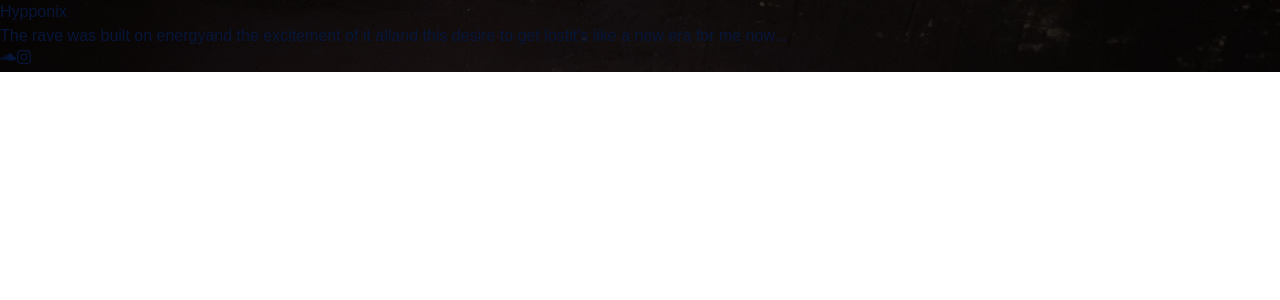
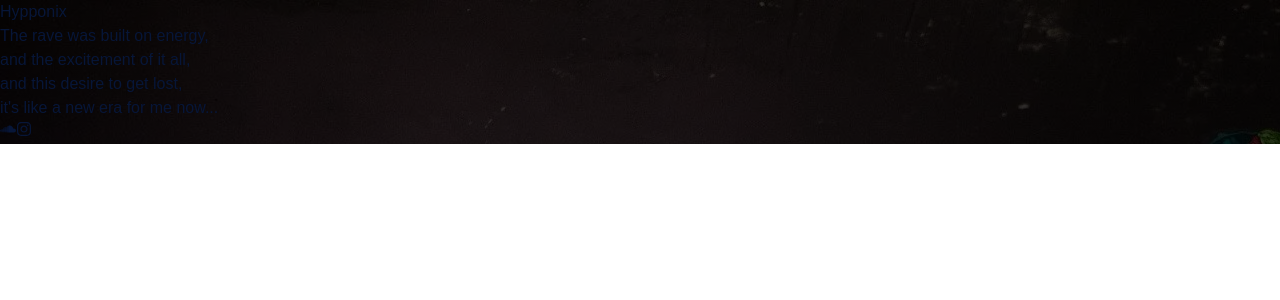
Before and after one commit to charlie-carpene/hypponix, a Next.js app: page / in a window 1280 px wide. Shown: the top 300 px of the page. Built offline with nearby package versions, Linux system fonts and the light colour scheme.

Commit message:
refactor: move title and description content closer to usage

```diff
--- a/src/app/components/Hero.tsx
+++ b/src/app/components/Hero.tsx
@@ -4,10 +4,7 @@ import { motion } from "framer-motion";
 
 import Link from "next/link";
 import { useCallback, useMemo, useState } from "react";
-import { FaSoundcloud, FaInstagram } from "react-icons/fa";
-
-
-
+import { FaInstagram, FaSoundcloud } from "react-icons/fa";
 
 const Hero = () => {
   const [isImageLoaded, setIsImageLoaded] = useState(false);
@@ -46,22 +43,6 @@ const Hero = () => {
     whileHover: { scale: 1.05 },
     whileTap: { scale: 0.95 },
   };
-
-  const titleContent = {
-      line1: "Hypponix",
-    };
-
-  const descriptions = {
-    main: {
-      line1: "The rave was built on energy",
-      line2: "and the excitement of it all",
-      line3: "and this desire to get lost",
-      line4: "it's like a new era for me now...",
-    },
-    imageAlt: "I'm playing",
-  };
-
-
 
   const imageProps = {
     mobile: {
@@ -106,29 +87,48 @@ const Hero = () => {
           <motion.div className="w-full mb-10 lg:mb-0" variants={itemVariants}>
             <h1 className="text-5xl sm:text-6xl md:text-7xl lg:text-8xl font-extrabold text-white mb-6">
               <motion.span className="inline-block" variants={itemVariants}>
-                {titleContent.line1}
+                Hypponix
               </motion.span>
             </h1>
             <motion.p
               className="text-base sm:text-lg md:text-xl lg:text-2xl text-white mb-6"
               variants={itemVariants}
             >
-              <span className="block">{descriptions.main.line1}</span>
-              <span className="block">{descriptions.main.line2}</span>
-              <span className="block">{descriptions.main.line3}</span>
-              <span className="block">{descriptions.main.line4}</span>
+              The rave was built on energy,
+              <br />
+              and the excitement of it all,
+              <br />
+              and this desire to get lost,
+              <br />
+              it&apos;s like a new era for me now...
             </motion.p>
             <motion.div
               className="flex flex-row justify-center md:justify-normal space-x-10 text-white"
               variants={itemVariants}
             >
-              <Link href="https://soundcloud.com/hypponix" target="_blank" rel="noopener noreferrer" className="w-auto">
-                <motion.button {...buttonAnimations} className="bg-primary flex items-center justify-center rounded-full">
+              <Link
+                href="https://soundcloud.com/hypponix"
+                target="_blank"
+                rel="noopener noreferrer"
+                className="w-auto"
+              >
+                <motion.button
+                  {...buttonAnimations}
+                  className="bg-primary flex items-center justify-center rounded-full"
+                >
                   <FaSoundcloud className="text-2xl" />
                 </motion.button>
               </Link>
-              <Link href="https://www.instagram.com/hypponix/" target="_blank" rel="noopener noreferrer" className="w-auto">
-                <motion.button {...buttonAnimations} className="bg-primary flex items-center justify-center rounded-full">
+              <Link
+                href="https://www.instagram.com/hypponix/"
+                target="_blank"
+                rel="noopener noreferrer"
+                className="w-auto"
+              >
+                <motion.button
+                  {...buttonAnimations}
+                  className="bg-primary flex items-center justify-center rounded-full"
+                >
                   <FaInstagram className="text-2xl" />
                 </motion.button>
               </Link>
```
Lines whose indentation alone changed are shown as unchanged.
